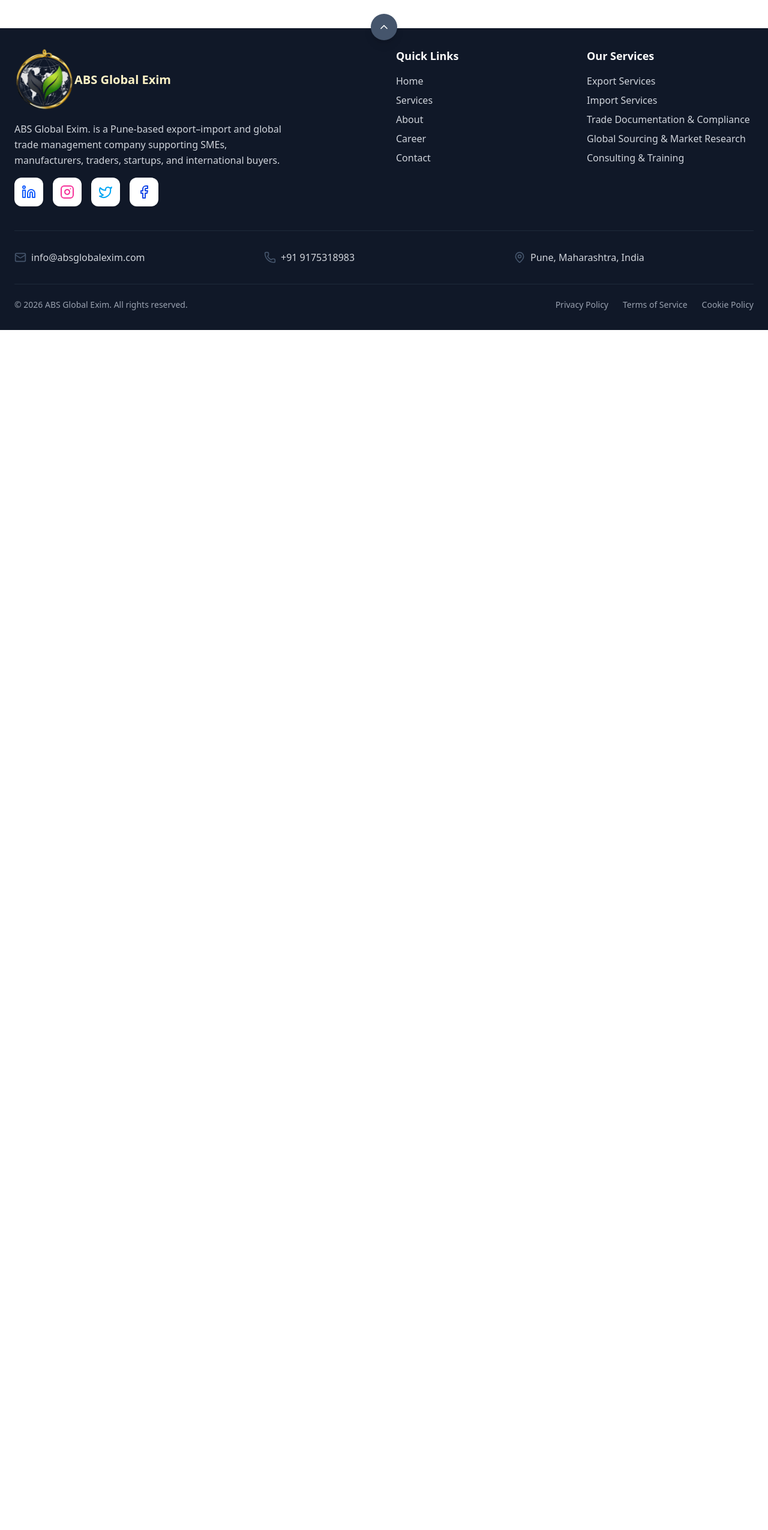
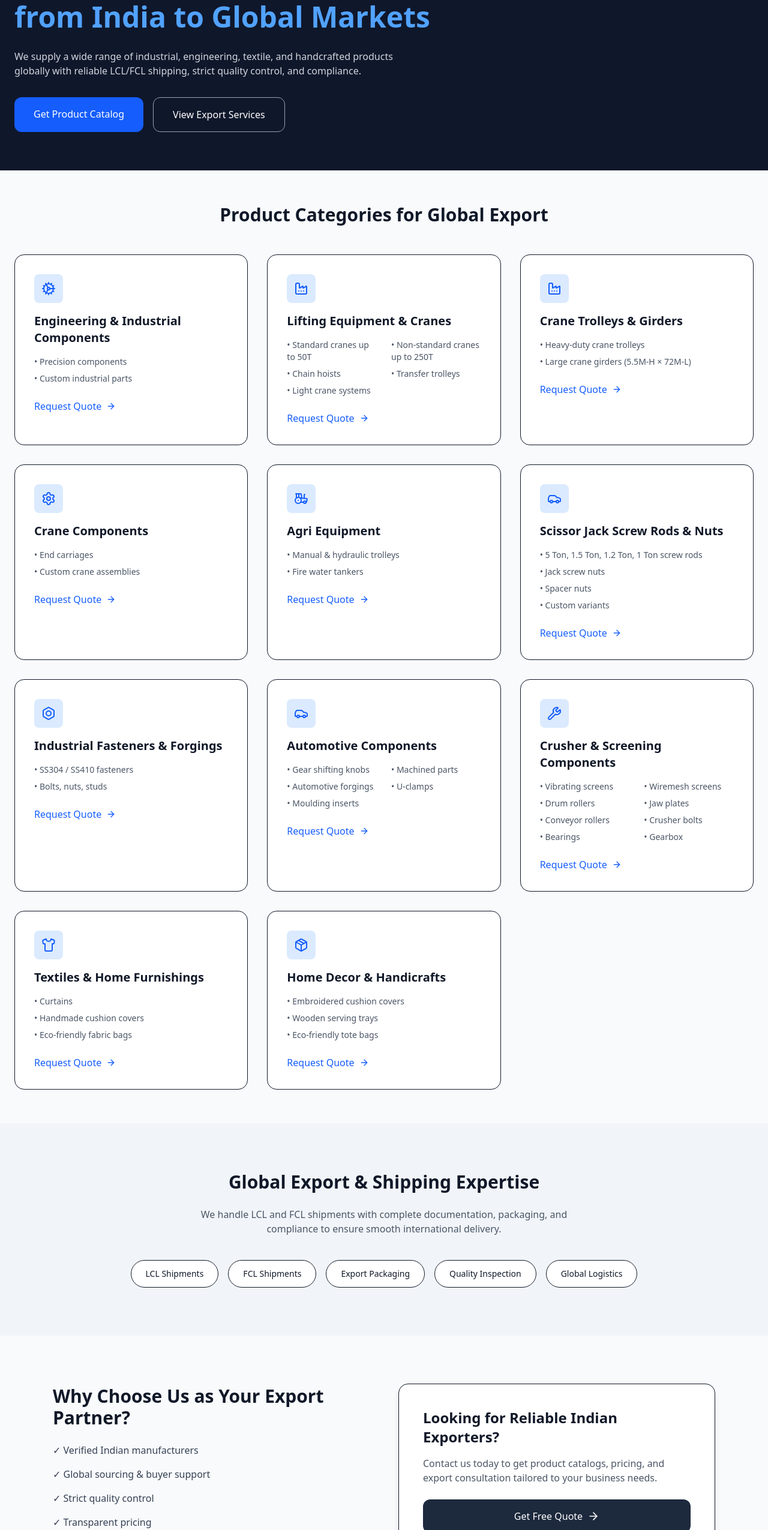
Before and after one commit to pawar-param/GBS-Solutions, a React (Vite) app: page /products in a window 1280 px wide. Shown: the part 250-2800 px from the top of the page at 60% size. Before the commit the page ends 800 px from the top, so only its background shows below. Built offline with nearby package versions, Linux system fonts and the light colour scheme.

Commit message:
created the product page and remove the error of company name

```diff
--- a/src/App.jsx
+++ b/src/App.jsx
@@ -14,6 +14,7 @@ import Career from "./pages/Career";
 import Contact from "./pages/Contact";
 import Services from "./pages/Services";
 import ApplyForm from "./pages/ApplyForm";
+import Products from "./pages/Product";
 
 // Components
 import AuthForm from "./components/AuthForm";
@@ -65,6 +66,7 @@ function App() {
               <Route path="/apply/:jobId" element={<ApplyForm />} />
               <Route path="/auth/*" element={<AuthForm />} />
               <Route path="/services" element={<Services />} />
+              <Route path="/products" element={<Products />} />
             </Routes>
           </main>
 
--- a/src/components/Footer.jsx
+++ b/src/components/Footer.jsx
@@ -20,6 +20,7 @@ const Footer = () => {
   const quickLinks = [
     { name: "Home", path: "/" },
     { name: "Services", path: "/services" },
+    { name: "Products", path: "/products" },
     { name: "About", path: "/about" },
     { name: "Career", path: "/career" },
     { name: "Contact", path: "/contact" },
--- a/src/components/Header.jsx
+++ b/src/components/Header.jsx
@@ -13,6 +13,7 @@ const Header = () => {
   const navItems = [
     { name: "Home", path: "/" },
     { name: "Services", path: "/services" },
+    { name: "Products", path: "/products" },
     { name: "About", path: "/about" },
     { name: "Career", path: "/career" },
     { name: "Contact", path: "/contact" },
@@ -53,10 +54,9 @@ const Header = () => {
                 alt="ABS Global Exim Logo"
                 className=" w-20 object-cover"
               />
-          <span className="text-xl font-bold text-[#D4AF37]">
-  ABS Global Exim
-</span>
-
+              <span className="text-xl font-bold text-[#D4AF37]">
+                ABS Global Exim
+              </span>
             </div>
           </Link>
 
--- a/src/pages/Career.jsx
+++ b/src/pages/Career.jsx
@@ -124,7 +124,7 @@ const Career = () => {
             <div className="lg:col-span-2 transition-all duration-1000 opacity-100 translate-y-0">
               {/* Trust Line */}
               <p className="text-sm tracking-wide uppercase text-blue-400 mb-4">
-                Careers at GBS
+                Careers at ABS
               </p>
 
               {/* Heading */}
@@ -166,7 +166,7 @@ const Career = () => {
             {/* RIGHT CONTENT – 1 COLUMN */}
             <div className="hidden lg:block">
               <div className="bg-slate-700 border border-slate-800 rounded-2xl p-10 shadow-xl">
-                <h3 className="text-lg font-medium mb-6">Why Join GBS?</h3>
+                <h3 className="text-lg font-medium mb-6">Why Join ABS?</h3>
 
                 <ul className="space-y-4 text-gray-300 text-sm">
                   <li>• Real-World Industry Projects</li>
--- a/src/pages/Contact.jsx
+++ b/src/pages/Contact.jsx
@@ -500,7 +500,7 @@ const Contact = () => {
               <div className="space-y-8">
                 {/* Why Choose Us */}
                 <div className="bg-gradient-to-r from-blue-100 to-slate-200 rounded-3xl p-8 text-slate-900 shadow-lg border border-slate-300">
-                  <h3 className="text-2xl font-bold mb-4">Why Choose GBS?</h3>
+                  <h3 className="text-2xl font-bold mb-4">Why Choose ABS?</h3>
                   <ul className="space-y-3">
                     {[
                       "End-to-end EXIM solutions",
--- /dev/null
+++ b/src/pages/Product.jsx
@@ -0,0 +1,265 @@
+import React from "react";
+import { ArrowRight } from "lucide-react";
+import {
+  Cog,
+  Factory,
+  Wrench,
+  Tractor,
+  Car,
+  Bolt,
+  Settings,
+  Shirt,
+  Package,
+} from "lucide-react";
+
+const categories = [
+  {
+    title: "Engineering & Industrial Components",
+    icon: <Cog />,
+    items: ["Precision components", "Custom industrial parts"],
+  },
+  {
+    title: "Lifting Equipment & Cranes",
+    icon: <Factory />, // ✅ valid icon
+    items: [
+      "Standard cranes up to 50T",
+      "Non-standard cranes up to 250T",
+      "Chain hoists",
+      "Transfer trolleys",
+      "Light crane systems",
+    ],
+  },
+  {
+    title: "Crane Trolleys & Girders",
+    icon: <Factory />,
+    items: [
+      "Heavy-duty crane trolleys",
+      "Large crane girders (5.5M-H × 72M-L)",
+    ],
+  },
+  {
+    title: "Crane Components",
+    icon: <Settings />,
+    items: ["End carriages", "Custom crane assemblies"],
+  },
+  {
+    title: "Agri Equipment",
+    icon: <Tractor />,
+    items: ["Manual & hydraulic trolleys", "Fire water tankers"],
+  },
+  {
+    title: "Scissor Jack Screw Rods & Nuts",
+    icon: <Car />,
+    items: [
+      "5 Ton, 1.5 Ton, 1.2 Ton, 1 Ton screw rods",
+      "Jack screw nuts",
+      "Spacer nuts",
+      "Custom variants",
+    ],
+  },
+  {
+    title: "Industrial Fasteners & Forgings",
+    icon: <Bolt />,
+    items: ["SS304 / SS410 fasteners", "Bolts, nuts, studs"],
+  },
+  {
+    title: "Automotive Components",
+    icon: <Car />,
+    items: [
+      "Gear shifting knobs",
+      "Machined parts",
+      "Automotive forgings",
+      "U-clamps",
+      "Moulding inserts",
+    ],
+  },
+  {
+    title: "Crusher & Screening Components",
+    icon: <Wrench />,
+    items: [
+      "Vibrating screens",
+      "Wiremesh screens",
+      "Drum rollers",
+      "Jaw plates",
+      "Conveyor rollers",
+      "Crusher bolts",
+      "Bearings",
+      "Gearbox",
+    ],
+  },
+  {
+    title: "Textiles & Home Furnishings",
+    icon: <Shirt />,
+    items: ["Curtains", "Handmade cushion covers", "Eco-friendly fabric bags"],
+  },
+  {
+    title: "Home Decor & Handicrafts",
+    icon: <Package />,
+    items: [
+      "Embroidered cushion covers",
+      "Wooden serving trays",
+      "Eco-friendly tote bags",
+    ],
+  },
+];
+
+const Products = () => {
+  return (
+    <main className="bg-slate-50 text-gray-900">
+      {/* HERO */}
+      <section className="bg-slate-900 text-white">
+        <div className="container mx-auto px-6 py-16">
+          <p className="text-sm uppercase text-blue-400 mb-4">
+            Indian Exporters | Global Product Supply
+          </p>
+
+          <h1 className="text-4xl md:text-5xl font-semibold leading-tight mb-6">
+            Export Quality Products
+            <br />
+            <span className="text-blue-400">from India to Global Markets</span>
+          </h1>
+
+          <p className="text-gray-300 max-w-2xl mb-8">
+            We supply a wide range of industrial, engineering, textile, and
+            handcrafted products globally with reliable LCL/FCL shipping, strict
+            quality control, and compliance.
+          </p>
+
+          <div className="flex gap-4 flex-wrap">
+            <a
+              href="/contact"
+              className="bg-blue-600 px-8 py-4 rounded-xl hover:bg-blue-700"
+            >
+              Get Product Catalog
+            </a>
+
+            <a
+              href="/services"
+              className="border border-gray-400 px-8 py-4 rounded-xl hover:border-blue-400"
+            >
+              View Export Services
+            </a>
+          </div>
+        </div>
+      </section>
+
+      {/* CATEGORY GRID */}
+      <section className="py-14">
+        <div className="container mx-auto px-6">
+          <h2 className="text-3xl font-semibold text-center mb-12">
+            Product Categories for Global Export
+          </h2>
+
+          <div className="grid md:grid-cols-2 lg:grid-cols-3 gap-8">
+            {categories.map((cat, i) => (
+              <div
+                key={i}
+                className="bg-white p-8 rounded-2xl border hover:shadow-lg transition"
+              >
+                <div className="w-12 h-12 bg-blue-100 text-blue-600 flex items-center justify-center rounded-lg mb-4">
+                  {cat.icon}
+                </div>
+
+                <h3 className="text-xl font-semibold mb-4">{cat.title}</h3>
+
+                <ul
+                  className={`text-gray-600 text-sm mb-6 ${
+                    cat.items.length > 4
+                      ? "grid grid-cols-2 gap-x-6 gap-y-2"
+                      : "space-y-2"
+                  }`}
+                >
+                  {cat.items.map((item, idx) => (
+                    <li key={idx}>• {item}</li>
+                  ))}
+                </ul>
+
+                <a
+                  href="/contact"
+                  className="inline-flex items-center text-blue-600 font-medium"
+                >
+                  Request Quote <ArrowRight className="ml-2 h-4 w-4" />
+                </a>
+              </div>
+            ))}
+          </div>
+        </div>
+      </section>
+
+      {/* GLOBAL EXPORT SECTION */}
+      <section className="py-20 bg-slate-100">
+        <div className="container mx-auto px-6 text-center">
+          <h2 className="text-3xl font-semibold mb-6">
+            Global Export & Shipping Expertise
+          </h2>
+
+          <p className="text-gray-600 max-w-2xl mx-auto mb-10">
+            We handle LCL and FCL shipments with complete documentation,
+            packaging, and compliance to ensure smooth international delivery.
+          </p>
+
+          <div className="flex flex-wrap justify-center gap-4">
+            {[
+              "LCL Shipments",
+              "FCL Shipments",
+              "Export Packaging",
+              "Quality Inspection",
+              "Global Logistics",
+            ].map((item, i) => (
+              <span
+                key={i}
+                className="bg-white px-6 py-3 rounded-full border text-sm"
+              >
+                {item}
+              </span>
+            ))}
+          </div>
+        </div>
+      </section>
+
+      {/* WHY CHOOSE US */}
+      <section className="py-20">
+        <div className="max-w-6xl mx-auto px-6 grid lg:grid-cols-2 gap-12 items-center">
+          <div>
+            <h2 className="text-3xl font-semibold mb-6">
+              Why Choose Us as Your Export Partner?
+            </h2>
+
+            <ul className="space-y-4 text-gray-700">
+              <li>✓ Verified Indian manufacturers</li>
+              <li>✓ Global sourcing & buyer support</li>
+              <li>✓ Strict quality control</li>
+              <li>✓ Transparent pricing</li>
+              <li>✓ End-to-end export management</li>
+              <li>✓ On-time international delivery</li>
+            </ul>
+          </div>
+
+          <div className="bg-white p-10 rounded-2xl shadow-lg border">
+            <h3 className="text-2xl font-semibold mb-4">
+              Looking for Reliable Indian Exporters?
+            </h3>
+
+            <p className="text-gray-600 mb-6">
+              Contact us today to get product catalogs, pricing, and export
+              consultation tailored to your business needs.
+            </p>
+
+            <a
+              href="/contact"
+              className="w-full flex justify-center items-center bg-slate-800 text-white px-6 py-4 rounded-xl hover:bg-slate-900"
+            >
+              Get Free Quote <ArrowRight className="ml-2 h-5 w-5" />
+            </a>
+
+            <p className="text-sm text-gray-500 text-center mt-4">
+              Fast response • Global supply
+            </p>
+          </div>
+        </div>
+      </section>
+    </main>
+  );
+};
+
+export default Products;
```
